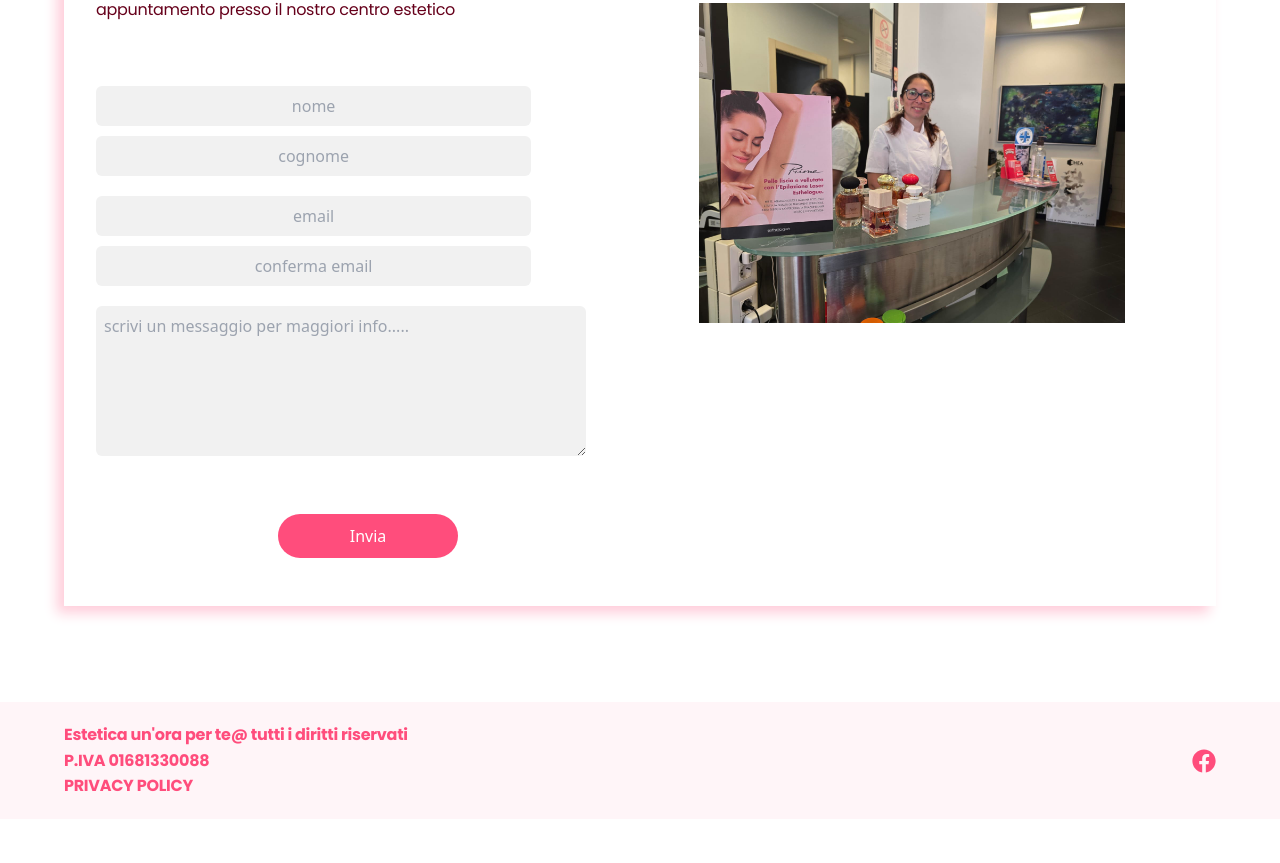
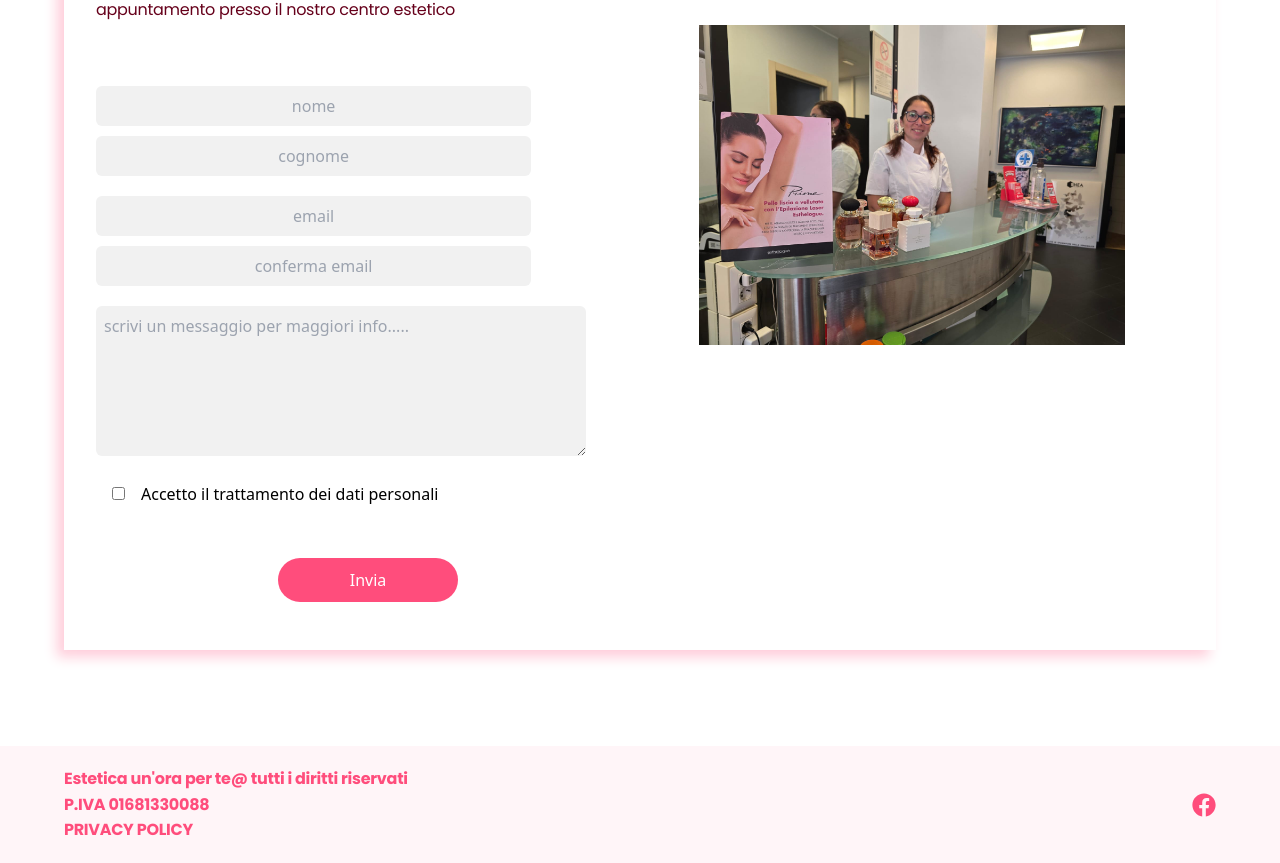
Before and after one commit to Giovanni-Serra-Git/un_ora_per_te, a React (Vite) app: page /contatti in a window 1280 px wide. Shown: the part 1124-1987 px from the top of the page. Before the commit the page ends 1943 px from the top, so only its background shows below. Built offline with nearby package versions, Linux system fonts and the light colour scheme; a web font is replaced by a local one.

Commit message:
uploaded checkbox in contact form

```diff
--- a/src/components/contacts/contacts.jsx
+++ b/src/components/contacts/contacts.jsx
@@ -68,6 +68,8 @@ function ContactsInfo() {
     const [email, setEmail] = useState("");
     const [confirmEmail, setConfirmEmail] = useState("");
     const [message,setMessage] = useState("");
+    const [checkBox, setCheckBox] = useState("")
+    const [isBoxChecked, setIsBoxChecked] = useState(true)
 
     const SERVICE_ID = "service_os2nylo";
     const TEMPLATE_ID = "template_oynrfec";
@@ -82,6 +84,12 @@ function ContactsInfo() {
         setEmail("")
         setConfirmEmail("")
         setMessage("")
+
+        if (checkBox != true) {
+            alert()
+            setIsBoxChecked(false)
+            return
+        }
 
         if (email != confirmEmail) {
             let emailToastify = "Le email non combaciano";
@@ -98,6 +106,8 @@ function ContactsInfo() {
     .then(
       () => {
         console.log('SUCCESS!');
+        setIsBoxChecked(true)
+        setCheckBox("")
         toast.success("Messaggio Inviato !", {
             position: "top-right",
         });
@@ -126,6 +136,12 @@ function ContactsInfo() {
           </div>
           <div className="w-[100%] md:w-[90%] h-full h-[150px]">
             <textarea placeholder="scrivi un messaggio per maggiori info....." className="border-gray rounded-md py-2 px-2 bg-[#F1F1F1] w-[100%] h-[150px]" name="message" required value={message} onChange={(e) => setMessage(e.target.value)}/>
+          </div>
+          <div>
+          <input className="mx-[1rem]" checked={checkBox} type="checkbox" onChange={() => setCheckBox( checked => !checked)} />
+          <span>Accetto il trattamento dei dati personali</span>
+          {!isBoxChecked ? <p className="text-red-500">Spunta la casella per il trattamento dei dati personali</p> : ""}
+
           </div>
           <input  type="submit" value="Invia" className="inline-block bg-pink-300 text-white capitalize rounded-full min-w-[180px] fit-content mx-auto py-2.5 px-3 my-8 cursor-pointer
                 hover:bg-pink-400 transition duration-200 linear text-center"  />
```
